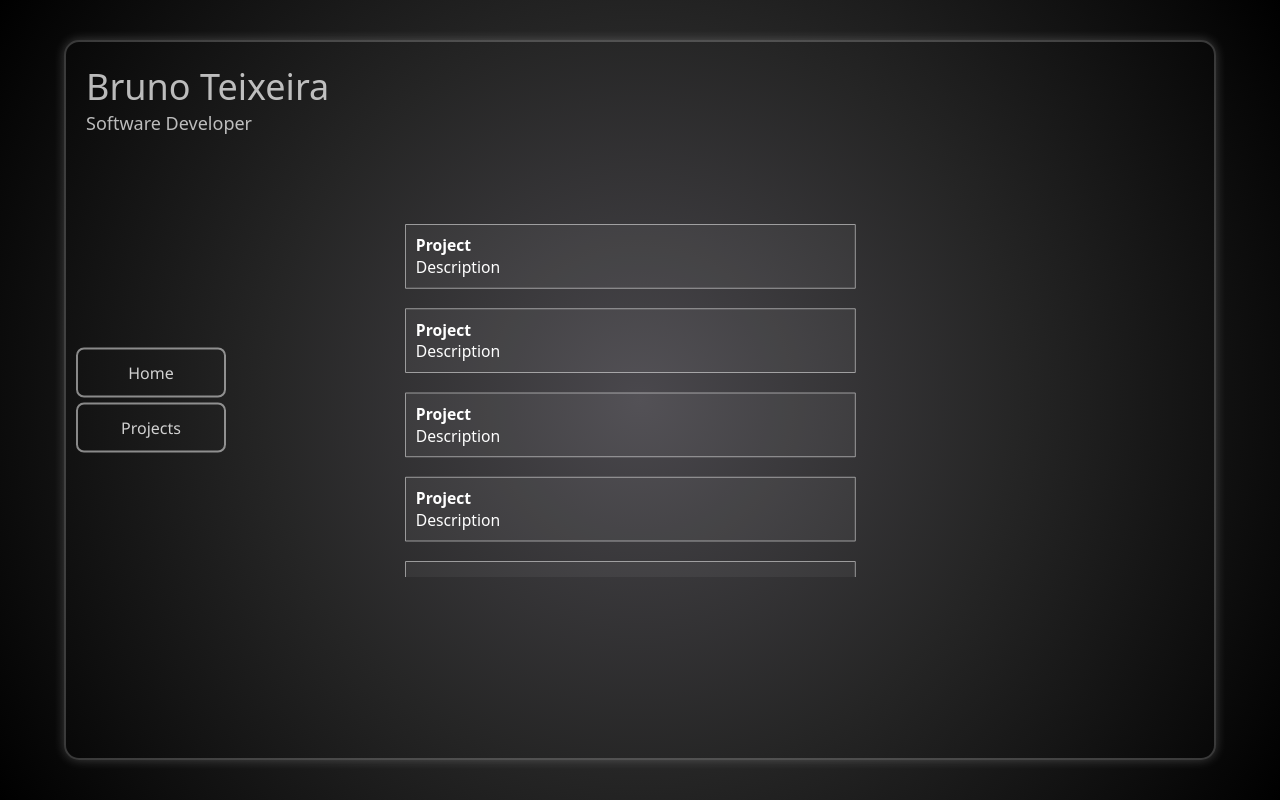
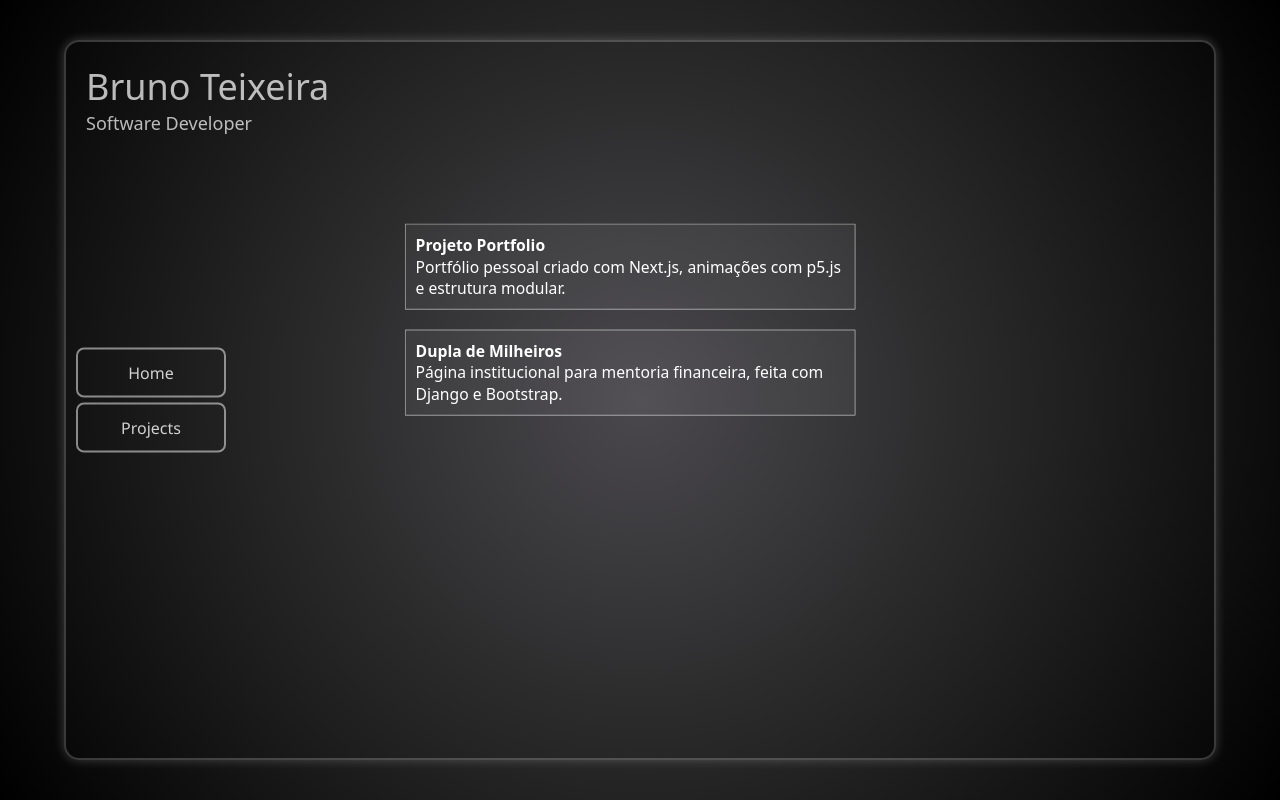
Before and after one commit to Brunotlps/noname-1, a Next.js app: page / in a window 1280 px wide. Both pictures are taken after a click on the button "Projects". Built offline with nearby package versions, Linux system fonts and the light colour scheme.

Commit message:
3° commit - apenas refatorações do projeto

```diff
--- a/src/app/layout.js
+++ b/src/app/layout.js
@@ -1,6 +1,9 @@
-import './globals.css';
 
 
+import '../styles/globals.css';
+import { Inter } from 'next/font/google';
+
+const inter = Inter({ subsets: ['latin'] });
 export const metadata = {
   title: 'Bruno Teixeira',
   description: 'Projetos e experiências de Bruno',
@@ -9,7 +12,9 @@ export const metadata = {
 export default function RootLayout({ children }) {
   return (
     <html lang="pt-BR">
-      <body>{children}</body>
+      <body className={inter.className}>
+          {children}
+      </body>
     </html>
   );
 }
--- a/src/app/page.js
+++ b/src/app/page.js
@@ -9,7 +9,7 @@ export default function Home() {
   const [showProjects, setShowProjects] = useState(false);
 
   return (
-    <div className="container">
+    <main className="container">
       <header id="wai">
         <h1>Bruno Teixeira</h1>
         <h2>Software Developer</h2>
@@ -21,6 +21,6 @@ export default function Home() {
       />
 
       {showProjects ? <Projects /> : <Animation />}
-    </div>
+    </main>
   );
 }
--- a/src/components/Animation.js
+++ b/src/components/Animation.js
@@ -6,6 +6,7 @@ import p5 from 'p5';
 export default function Animation() {
   const containerRef = useRef(null);
   const p5InstanceRef = useRef(null);
+  const intervalRef = useRef(null);
 
   useEffect(() => {
     // Define aqui todo o seu sketch, mas usando a instância s
@@ -66,11 +67,15 @@ export default function Animation() {
         for (let i = 0; i < initial; i++) {
           points.push(new Point(s.random(s.width), s.random(s.height)));
         }
-        setInterval(adjustPoints, 5000);
+        intervalRef.current = setInterval(adjustPoints, 5000);
       };
 
       s.draw = () => {
+        s.fill(0, 0, 0, 10);
+        s.rect(0, 0, s.width, s.height);
+
         s.clear();
+
         for (const p of points) {
           p.move();
           p.display();
@@ -84,6 +89,7 @@ export default function Animation() {
 
     return () => {
       // cleanup ao desmontar
+      clearInterval(intervalRef.current);
       p5InstanceRef.current.remove();
     };
   }, []);
--- a/src/components/Projects.js
+++ b/src/components/Projects.js
@@ -1,23 +1,14 @@
 'use client';
 
+import projectsData from '../data/projects.json'
+
+
 export default function Projects() {
-  const items = [
-    { title: 'Project ', desc: 'Description' },
-    { title: 'Project ', desc: 'Description' },
-    { title: 'Project ', desc: 'Description' },
-    { title: 'Project ', desc: 'Description' },
-    { title: 'Project ', desc: 'Description' },
-    { title: 'Project ', desc: 'Description' },
-    { title: 'Project ', desc: 'Description' },
-    { title: 'Project ', desc: 'Description' },
-    { title: 'Project ', desc: 'Description' },
-    // … adicione quantos quiser
-  ];
 
   return (
     <section className="projects visible">
       <ul>
-        {items.map((p, i) => (
+        {projectsData.map((p, i) => (
           <li key={i} className="project-item">
             <h4>{p.title}</h4>
             <p>{p.desc}</p>
--- /dev/null
+++ b/src/data/projects.json
@@ -0,0 +1,10 @@
+[
+    {
+      "title": "Projeto Portfolio",
+      "desc": "Portfólio pessoal criado com Next.js, animações com p5.js e estrutura modular."
+    },
+    {
+      "title": "Dupla de Milheiros",
+      "desc": "Página institucional para mentoria financeira, feita com Django e Bootstrap."
+    }
+  ]
```
Also changed, not shown: src/styles/globals.css (renamed from src/app/globals.css).
